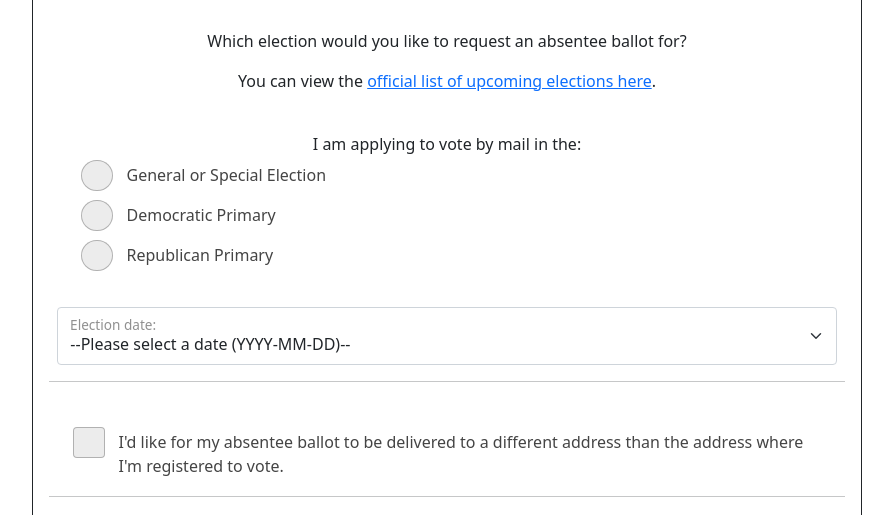
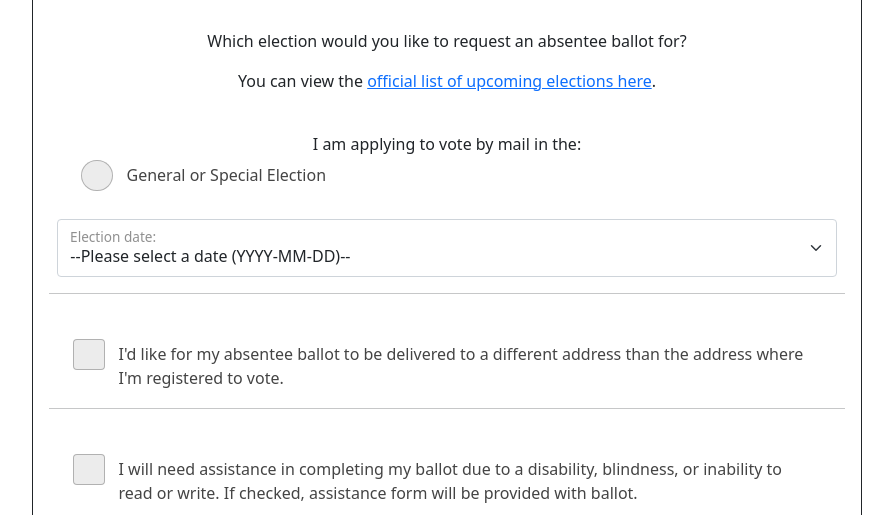
Before and after one commit to eAbsentee/eAbsentee, a Flask app: template eAbsentee/form/templates/form.html in a window 1280 px wide. Shown: the part 1403-1918 px from the top of the page, without its empty margins (193-1086 px from the left). Run offline with Flask 2, Linux system fonts and the light colour scheme; the template is opened without the code that fills it, so the values that code supplies are empty.

Commit message:
Update form.html

```diff
--- a/eAbsentee/form/templates/form.html
+++ b/eAbsentee/form/templates/form.html
@@ -355,7 +355,7 @@
               </label>
             </div>
 
-            <div class="form-check mb-3">
+<!--             <div class="form-check mb-3">
               <input type="radio" value="democratic" id="election_type_democratic" name="election_type">
               <label for="election_type_democratic">
                 {{ gettext("Democratic Primary") }}
@@ -367,7 +367,7 @@
               <label for="election_type_republican" class="form-label">
                 {{ gettext("Republican Primary") }}
               </label>
-            </div>
+            </div> -->
           </fieldset>
           <div class="col-lg">
             <fieldset class="form-floating mx-auto">
```
